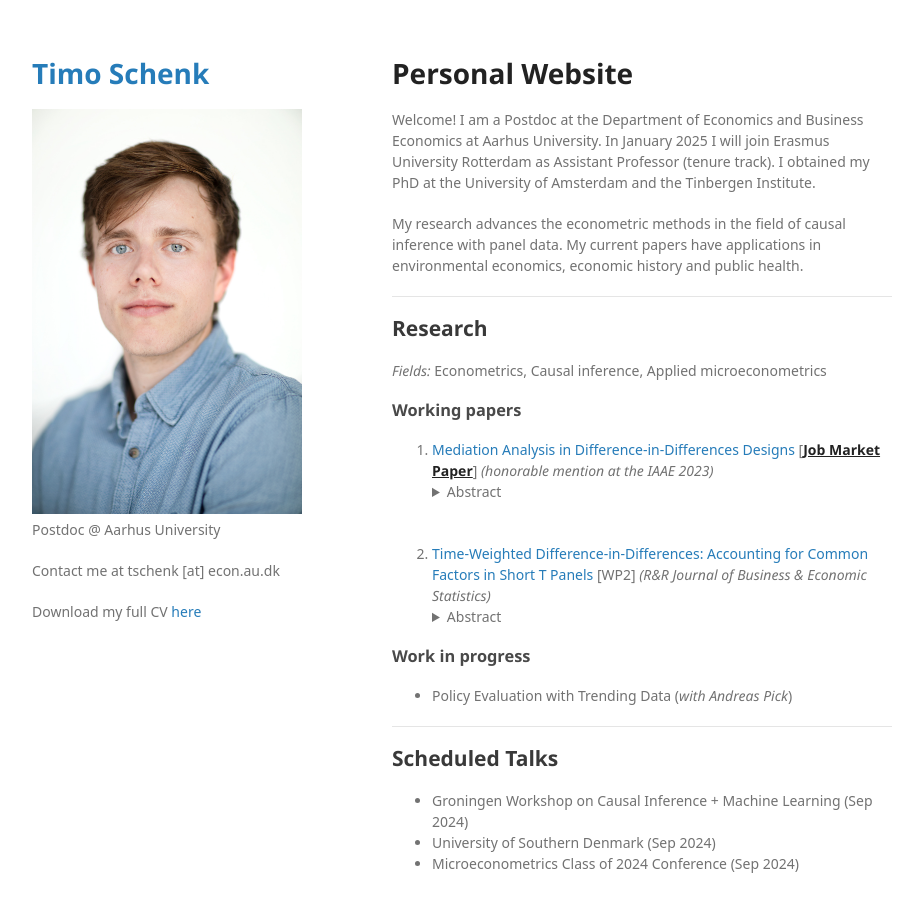
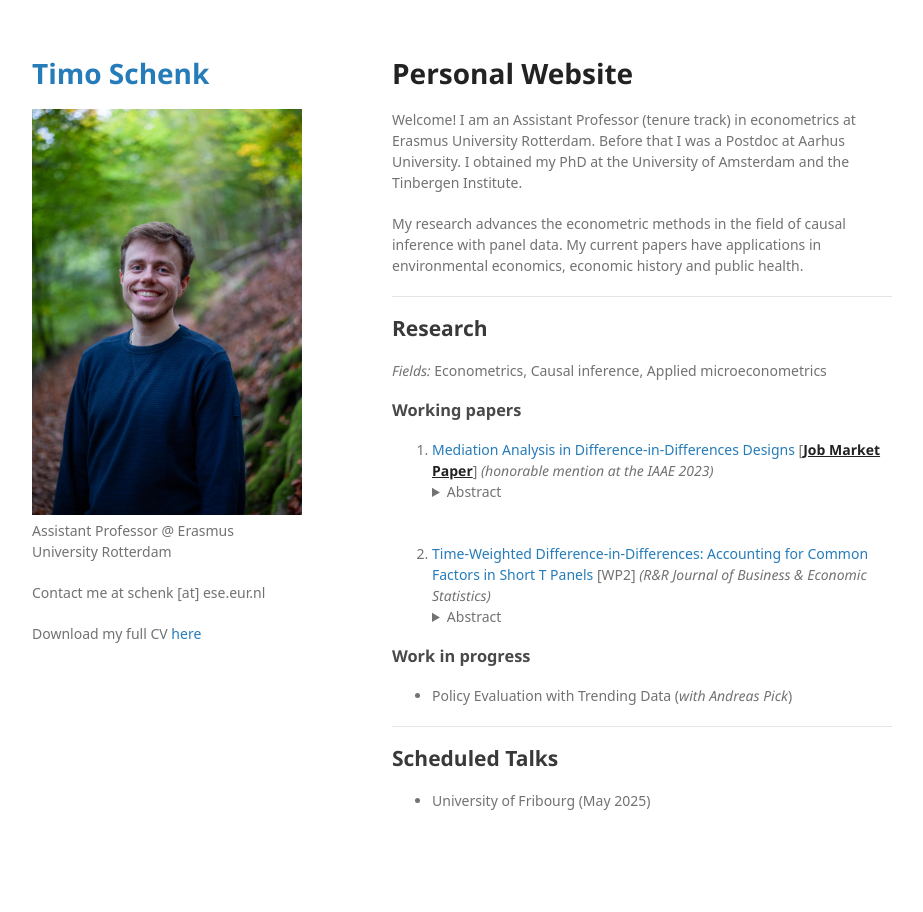
Before and after one commit to timoschenk/timoschenk.github.io, a Jekyll site: the page built from index.markdown, in a window 1280 px wide and 944 px high. Shown: the top 912 px of the window, without its empty margins (178-1101 px from the left). Built offline with Jekyll 4.4.1, drawn with Linux system fonts in a browser that asks for light colours; some web fonts are replaced; a script that is not in the unit is left out.

Commit message:
update affiliation and picture

```diff
--- a/_config.yml
+++ b/_config.yml
@@ -19,11 +19,11 @@
 # in the templates via {{ site.myvariable }}.
 
 title: Timo Schenk
-email: tschenk [at] econ.au.dk
+email: schenk [at] ese.eur.nl
 cv: /assets/docs/cv_schenk.pdf
-logo: /assets/pics/Timo_Tinbergen_2023.jpg
+logo: /assets/pics/newphoto.jpg
 description: >- # this means to ignore newlines until "baseurl:"
- Postdoc @ Aarhus University
+ Assistant Professor @ Erasmus University Rotterdam
 baseurl: "" # the subpath of your site, e.g. /blog
 url: "" # the base hostname & protocol for your site, e.g. http://example.com
 
--- a/index.markdown
+++ b/index.markdown
@@ -9,7 +9,7 @@ title: Timo Schenk
 
 # Personal Website
 
-Welcome! I am a Postdoc at the Department of Economics and Business Economics at Aarhus University.  In January 2025 I will join Erasmus University Rotterdam as Assistant Professor (tenure track). I obtained my PhD at the University of Amsterdam and the Tinbergen Institute.
+Welcome! I am an Assistant Professor (tenure track) in econometrics at Erasmus University Rotterdam. Before that I was a Postdoc at Aarhus University. I obtained my PhD at the University of Amsterdam and the Tinbergen Institute.
 
 My research advances the econometric methods in the field of causal inference with panel data.
 My current papers have applications in environmental economics, economic history and public health.
@@ -51,6 +51,4 @@ My current papers have applications in environmental economics, economic history
 
 ## Scheduled Talks
 
--  Groningen Workshop on Causal Inference + Machine Learning (Sep 2024)
--  University of Southern Denmark (Sep 2024)
--  Microeconometrics Class of 2024 Conference (Sep 2024)
+-  University of Fribourg (May 2025)
```
Also changed, not shown: assets/pics/newphoto.jpg (added), 1 other file.
